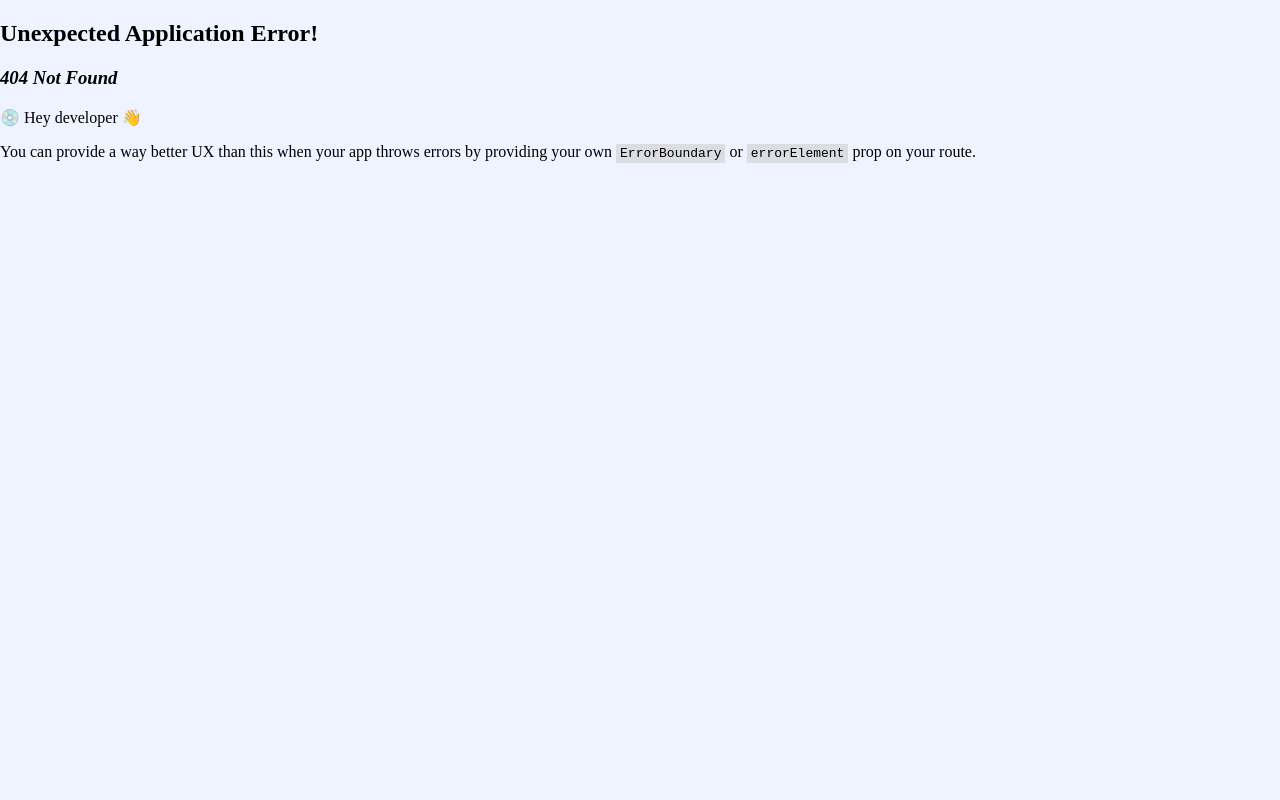
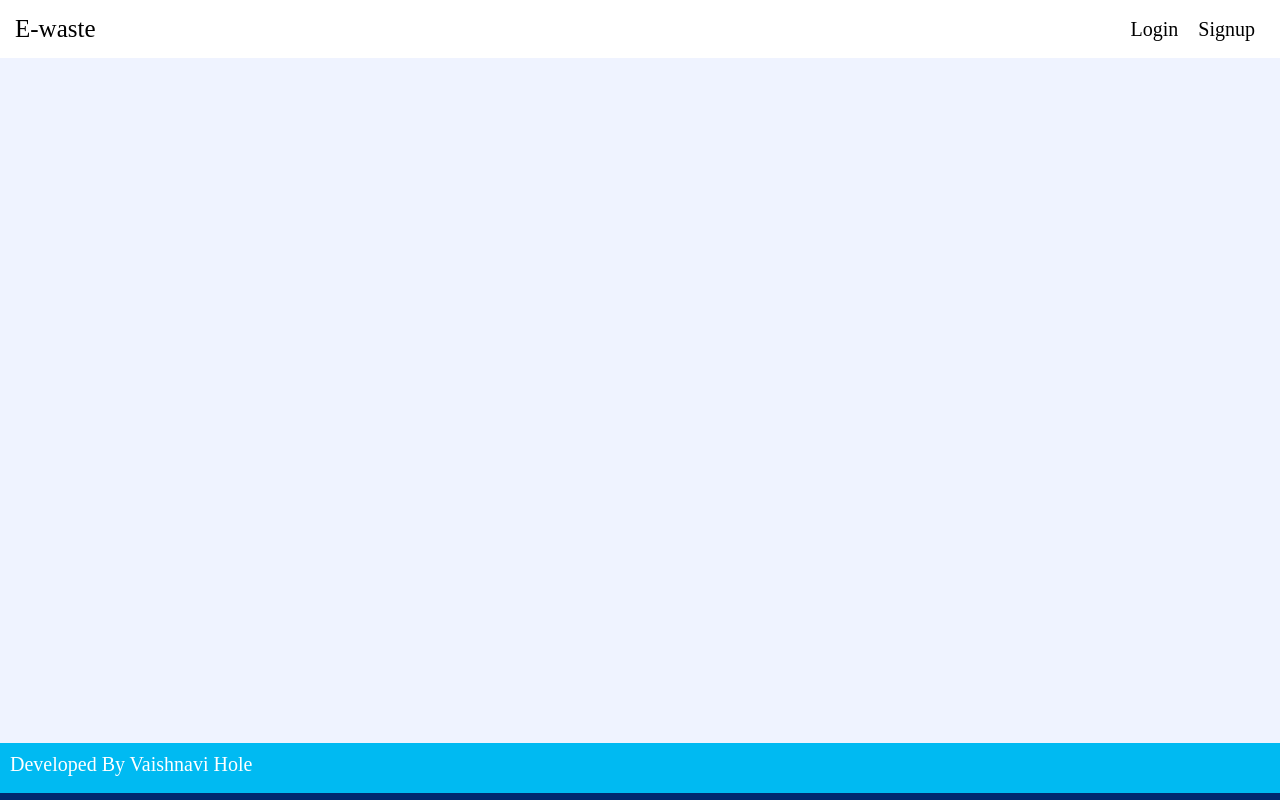
Before and after one commit to poonamdigole/e-waste-management, a React (Create React App) app in the folder client/: page / in a window 1280 px wide. Before the commit this address had no page. Built offline with nearby package versions, Linux system fonts and the light colour scheme.

Commit message:
feat: home component added

```diff
--- a/client/src/index.js
+++ b/client/src/index.js
@@ -2,11 +2,16 @@ import ReactDOM from 'react-dom/client';
 import {createBrowserRouter, RouterProvider} from 'react-router-dom';
 import Login from './views/Login/Login';
 import Signup from './views/Signup/Signup';
+import Home from './views/Home/Home';
 import './index.css';
 
 
 const root = ReactDOM.createRoot(document.getElementById('root'));
 const router = createBrowserRouter([
+  {
+    path: '/',
+    element: <Home/>
+  },
   {
     path: '/login',
     element: <Login />
--- /dev/null
+++ b/client/src/views/Home/Home.js
@@ -0,0 +1,14 @@
+import React from 'react'
+import Navbar from '../../components/Navbar/Navbar';
+import Footer from '../../components/Footer/Footer';
+
+function Home() {
+  return (
+    <div>
+        <Navbar />
+        <Footer />
+    </div>
+  )
+}
+
+export default Home
```
Also changed, not shown: client/src/views/Home/Home.css (added), client/src/views/Signup/Signup.css (line endings or trailing spaces).
